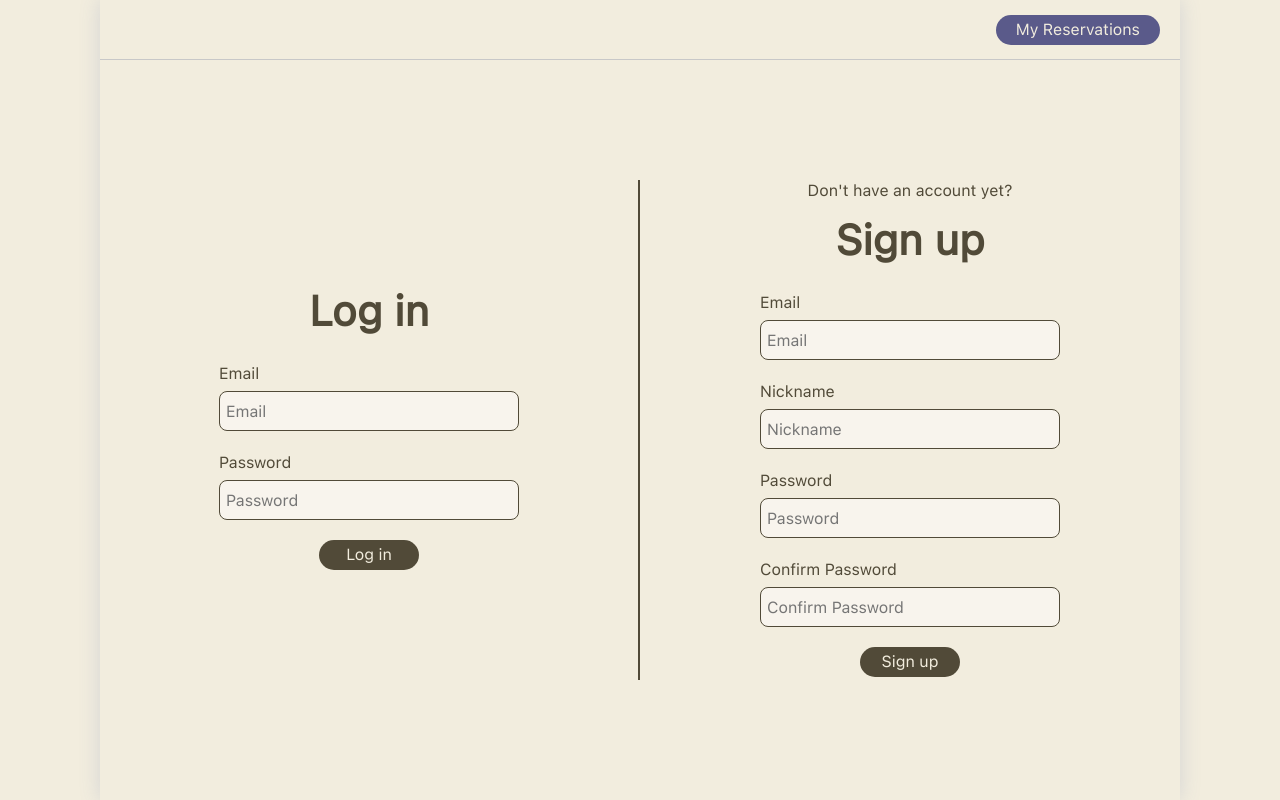
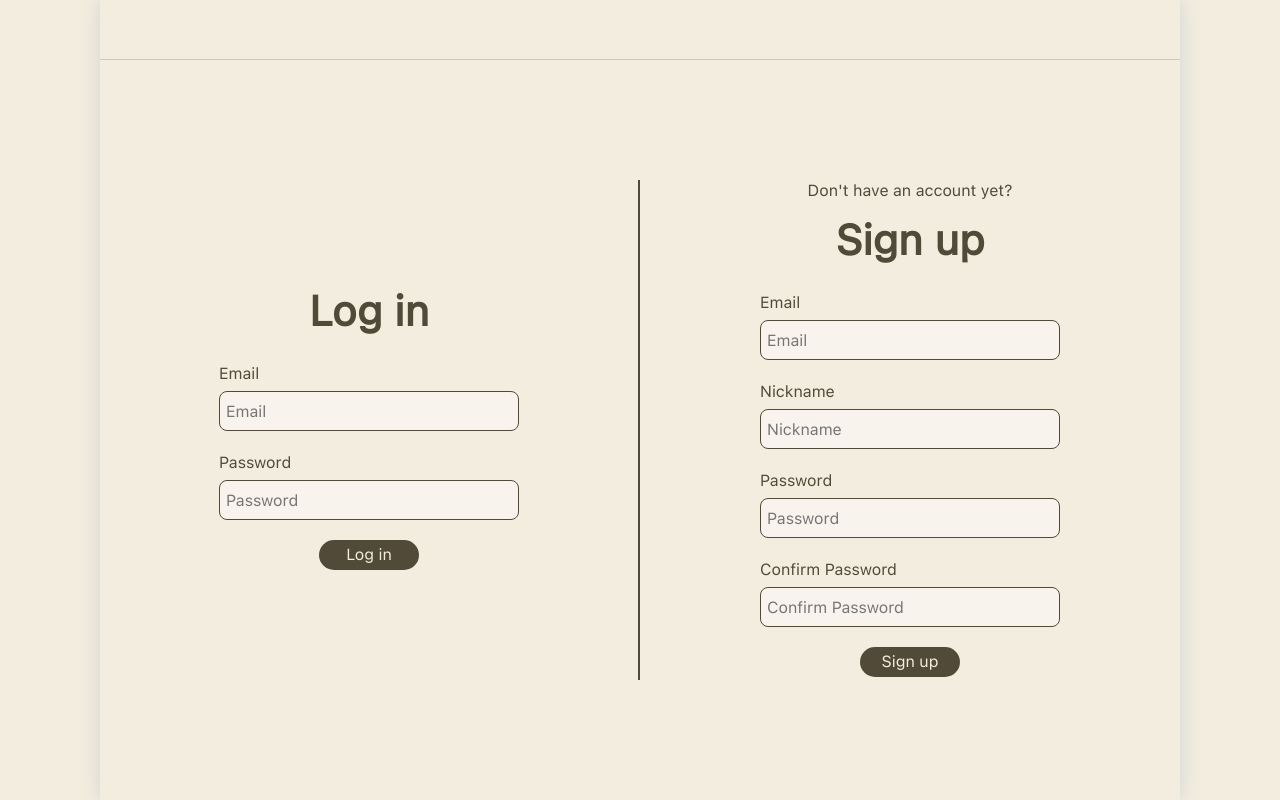
Before and after one commit to porridgexj/learning_space, a Django app: page /login in a window 1280 px wide. Run offline with Django 5.2, Linux system fonts and the light colour scheme; some libraries are stand-ins or nearby versions.

Commit message:
fix: reservation button

```diff
--- a/learning_space/templates/components/header.html
+++ b/learning_space/templates/components/header.html
@@ -18,7 +18,7 @@
       <div class="it-btn">Sign up</div>
     </a>
     {% endif %}
-    {% if not is_reservations_page %}
+    {% if is_login and not is_reservations_page %}
     <a href="/reservations">
       <div class="it-btn reservations-button">My Reservations</div>
     </a>
```
